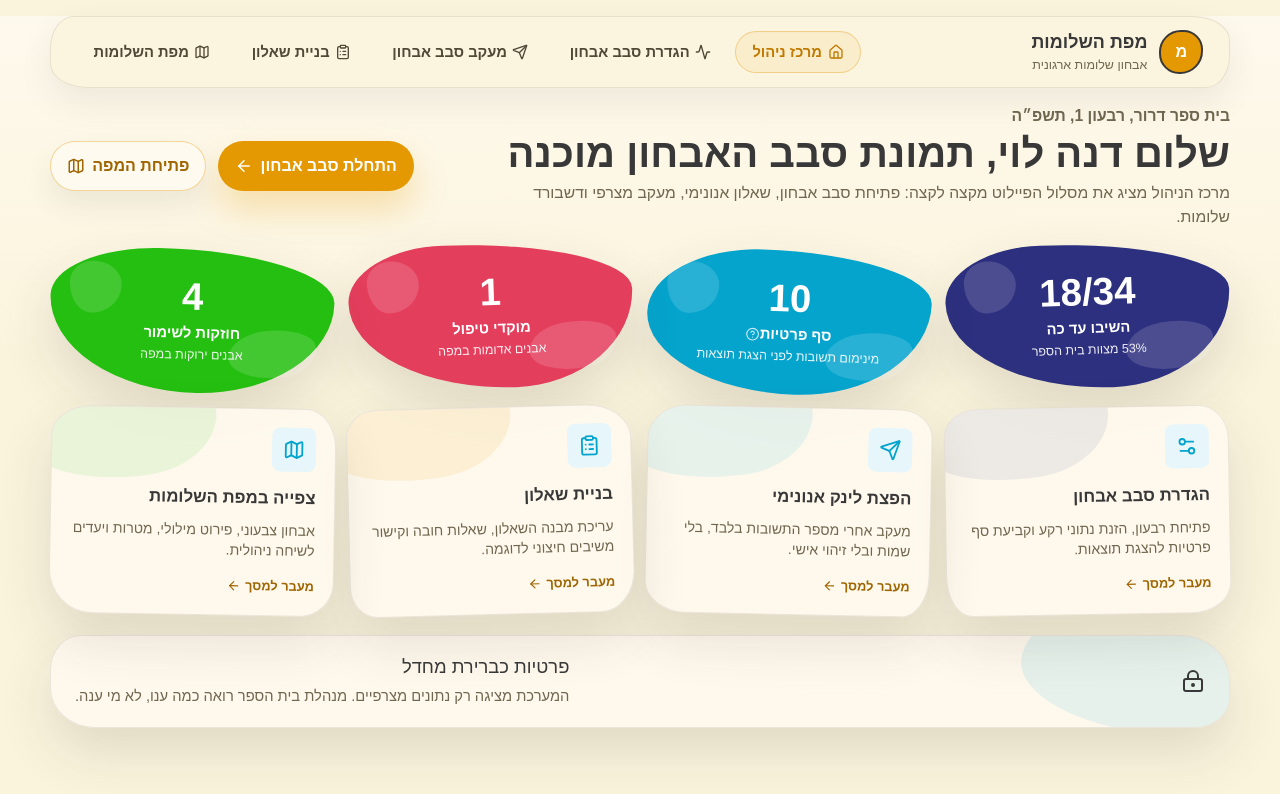
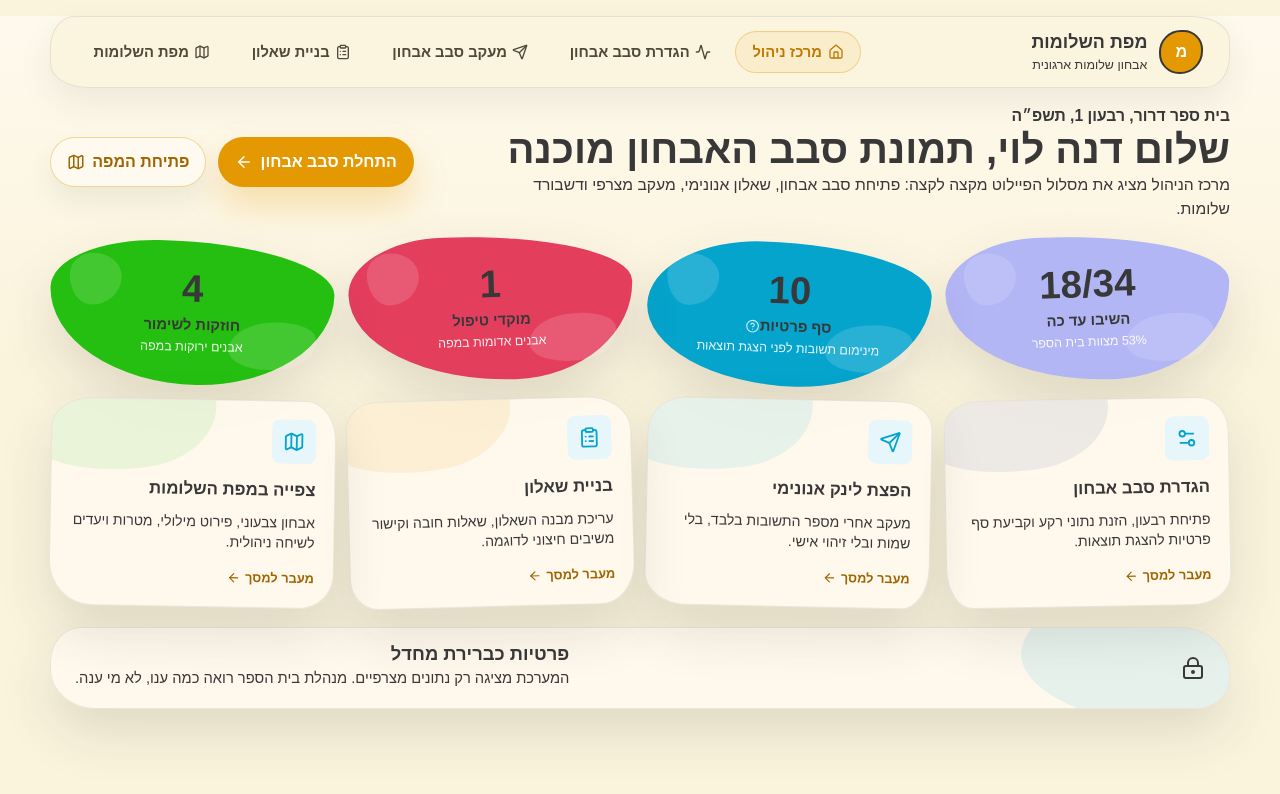
Before and after one commit to shteynu/shalomut-map-demo, a Next.js app: page / in a window 1280 px wide. Shown: the top 794 px of the page. Built offline with nearby package versions, Linux system fonts and the light colour scheme.

Commit message:
Fix regression: Rename 'סף הצגה' back to 'סף פרטיות' in round page and include design/style updates

```diff
--- a/src/app/globals.css
+++ b/src/app/globals.css
@@ -19,7 +19,7 @@
   --surface: #fffaf0;
   --surface-strong: #fff5d6;
   --ink: #383838;
-  --muted: #6f674f;
+  --muted: #383838;
   --line: #e6d9b7;
   --accent: #e49902;
   --accent-dark: #9f6500;
@@ -40,6 +40,8 @@ html {
   color: var(--ink);
   font-family: var(--font-sans);
   letter-spacing: 0;
+  -webkit-font-smoothing: antialiased;
+  -moz-osx-font-smoothing: grayscale;
 }
 
 body {
@@ -50,6 +52,16 @@ body {
     linear-gradient(180deg, rgba(255, 250, 240, 0.86), rgba(251, 244, 221, 0.95) 42%),
     var(--cream);
   color: var(--ink);
+}
+
+h1,
+h2,
+h3,
+h4,
+h5,
+h6 {
+  font-weight: 800;
+  line-height: 0.95;
 }
 
 a {
@@ -219,7 +231,8 @@ button:disabled {
   margin: 0;
   color: var(--accent-dark);
   font-size: 0.82rem;
-  font-weight: 800;
+  font-weight: 900;
+  text-transform: uppercase;
 }
 
 .intro-actions,
@@ -614,8 +627,9 @@ textarea {
 
 .question-card h2 {
   margin: 0;
-  font-size: 1.15rem;
-  line-height: 1.55;
+  font-size: clamp(1rem, 1.8vw, 1.15rem);
+  line-height: 0.95;
+  font-weight: 800;
 }
 
 .question-index {
@@ -781,7 +795,7 @@ textarea {
   overflow: visible;
   min-height: 11.2rem;
   border: none;
-  color: white;
+  color: var(--ink);
   box-shadow: var(--survey-stone-shadow);
   display: flex;
   flex-direction: column;
@@ -856,7 +870,7 @@ textarea {
 
 .survey-builder-metric-stone.stone-variant-navy,
 .stone-page .metric-card.stone-variant-navy {
-  background: var(--navy);
+  background: #b2b6f4;
   border-radius: 34% 66% 42% 58% / 38% 34% 66% 62%;
   transform: rotate(-2deg);
 }
@@ -1012,7 +1026,7 @@ textarea {
 .survey-builder-heading h2 {
   margin: 0.25rem 0 0;
   font-size: clamp(1.5rem, 2vw, 1.85rem);
-  line-height: 1.18;
+  line-height: 0.95;
 }
 
 .survey-builder-stone-page .status-badge,
@@ -1099,7 +1113,7 @@ textarea {
   padding: 0.32rem 0.82rem;
   border-radius: 999px;
   background: var(--question-color);
-  color: white;
+  color: var(--ink);
   font-weight: 800;
   box-shadow: 0 14px 26px rgba(56, 56, 56, 0.12);
 }
@@ -1178,18 +1192,18 @@ textarea {
   min-height: 8.3rem;
   border: none;
   border-radius: 34px 42px 30px 38px / 28px 34px 42px 30px;
-  color: white;
+  color: var(--ink);
   box-shadow: 0 18px 34px rgba(56, 56, 56, 0.14);
 }
 
 .survey-builder-legend-panel .legend-card strong,
 .survey-builder-legend-panel .legend-card span {
-  color: white;
+  color: var(--ink);
 }
 
 .survey-builder-legend-panel .legend-card span {
   margin-top: 0.5rem;
-  color: rgba(255, 255, 255, 0.92);
+  color: rgba(56, 56, 56, 0.92);
 }
 
 .survey-builder-legend-panel .legend-card.option-green,
@@ -1275,7 +1289,7 @@ textarea {
   transform: rotate(var(--stone-rotate));
   border: 2px solid rgba(56, 56, 56, 0.22);
   border-radius: 48% 52% 43% 57%;
-  color: white;
+  color: var(--ink);
   font-weight: 900;
   text-align: center;
   box-shadow: 0 16px 32px rgba(56, 56, 56, 0.16);
@@ -1326,7 +1340,7 @@ textarea {
 .detail-hero h2,
 .content-section h2 {
   margin: 0;
-  font-size: 1.8rem;
+  font-size: clamp(1.4rem, 3vw, 1.8rem);
 }
 
 .stone-detail-panel p,
@@ -1440,7 +1454,7 @@ textarea {
 
 .recommendation-card h3 {
   margin: 0 0 0.35rem;
-  font-size: 1.1rem;
+  font-size: clamp(1rem, 1.5vw, 1.15rem);
 }
 
 .dashboard-mock-page {
@@ -1487,8 +1501,8 @@ textarea {
 .dashboard-heading h1 {
   margin: 0;
   font-size: clamp(2.4rem, 4.5vw, 3.6rem);
-  font-weight: 900;
-  line-height: 0.94;
+  font-weight: 800;
+  line-height: 0.95;
 }
 
 .dashboard-heading p {
@@ -1528,7 +1542,7 @@ textarea {
 .dashboard-map-blob {
   position: absolute;
   display: block;
-  color: white;
+  color: var(--ink);
   box-shadow: 0 26px 54px rgba(56, 56, 56, 0.16);
   cursor: grab;
   user-select: none;
@@ -1614,7 +1628,7 @@ textarea {
   margin: 2.2rem auto 0;
   padding: clamp(2.5rem, 5vw, 4.5rem);
   border-radius: 36% 64% 40% 60% / 28% 28% 72% 72%;
-  color: white;
+  color: var(--ink);
   box-shadow: 0 26px 56px rgba(56, 56, 56, 0.18);
   transition: filter 160ms ease, box-shadow 160ms ease;
   cursor: pointer;
@@ -1673,7 +1687,7 @@ textarea {
 
 .dashboard-pill-button-primary {
   background: var(--accent);
-  color: white;
+  color: var(--ink);
 }
 
 .dashboard-pill-button-secondary {
@@ -1697,7 +1711,7 @@ textarea {
   padding: 2.2rem 3.4rem;
   border-radius: 42% 58% 38% 62% / 38% 34% 66% 62%;
   background: var(--accent);
-  color: white;
+  color: var(--ink);
   text-align: center;
   box-shadow: 0 24px 48px rgba(56, 56, 56, 0.17);
   transition: filter 160ms ease, box-shadow 160ms ease;
@@ -1751,7 +1765,7 @@ textarea {
   align-content: center;
   padding: 2.2rem 2.5rem;
   background: var(--accent);
-  color: white;
+  color: var(--ink);
   text-align: center;
   box-shadow: 0 24px 48px rgba(56, 56, 56, 0.17);
   transition: filter 160ms ease, box-shadow 160ms ease;
@@ -1766,7 +1780,8 @@ textarea {
 .dashboard-recommendation-blob h2 {
   margin: 0 0 0.8rem;
   font-size: clamp(1.3rem, 1.75vw, 1.95rem);
-  line-height: 1.24;
+  font-weight: 800;
+  line-height: 0.95;
 }
 
 .dashboard-recommendation-blob p {
@@ -2626,19 +2641,19 @@ textarea {
 .stone-page .legend-row .legend-card {
   border: none;
   border-radius: 34px 42px 30px 38px / 28px 34px 42px 30px;
-  color: white;
+  color: var(--ink);
   box-shadow: 0 18px 34px rgba(56, 56, 56, 0.14);
   transition: transform 150ms ease;
 }
 
 .stone-page .legend-row .legend-card strong,
 .stone-page .legend-row .legend-card span {
-  color: white;
+  color: var(--ink);
 }
 
 .stone-page .legend-row .legend-card span {
   margin-top: 0.5rem;
-  color: rgba(255, 255, 255, 0.92);
+  color: rgba(56, 56, 56, 0.92);
 }
 
 .stone-page .legend-row .legend-card.option-green {
@@ -2702,7 +2717,7 @@ textarea {
   padding: 0.2rem 0.7rem;
   border-radius: 999px;
   background: var(--question-color);
-  color: white;
+  color: var(--ink);
   font-weight: 800;
   box-shadow: 0 10px 22px rgba(56, 56, 56, 0.08);
 }
@@ -2725,19 +2740,19 @@ textarea {
 
 .stone-page .answer-button.option-green[aria-pressed="true"] {
   background: var(--green);
-  color: white;
+  color: var(--ink);
   border-color: transparent;
 }
 
 .stone-page .answer-button.option-yellow[aria-pressed="true"] {
   background: var(--accent);
-  color: white;
+  color: var(--ink);
   border-color: transparent;
 }
 
 .stone-page .answer-button.option-red[aria-pressed="true"] {
   background: var(--red);
-  color: white;
+  color: var(--ink);
   border-color: transparent;
 }
 
@@ -2818,7 +2833,7 @@ textarea {
 .stone-page .page-intro h1 {
   font-size: clamp(1.8rem, 3.2vw, 2.5rem);
   max-width: 40ch;
-  line-height: 1.15;
+  line-height: 0.95;
   margin-bottom: 0.3rem;
 }
 
@@ -2877,7 +2892,7 @@ textarea {
 }
 
 .stone-page .privacy-band h2 {
-  font-size: 1.15rem;
+  font-size: clamp(1rem, 1.6vw, 1.15rem);
   margin: 0;
 }
 
@@ -2957,7 +2972,7 @@ textarea {
 
 .stone-page .form-section h3 {
   margin: 0;
-  font-size: 0.95rem;
+  font-size: clamp(0.85rem, 1.2vw, 0.98rem);
   color: #574f3a;
   font-weight: 800;
 }
--- a/src/app/round/page.tsx
+++ b/src/app/round/page.tsx
@@ -23,7 +23,7 @@ export default function RoundPage() {
         <MetricCard className="stone-variant-navy" value={activeRound.openedAt} label="פתיחה" helper="מועד הפצת הלינק" />
         <MetricCard className="stone-variant-teal" value={activeRound.closesAt} label="סגירה" helper="סיום איסוף מתוכנן" />
         <MetricCard className="stone-variant-orange" value={`${activeRound.responseCount}`} label="תשובות" helper="מספר מצרפי בלבד" />
-        <MetricCard className="stone-variant-green" value={`${activeRound.minimumResponses}`} label="סף הצגה" helper="הגנה על אנונימיות" />
+        <MetricCard className="stone-variant-green" value={`${activeRound.minimumResponses}`} label="סף פרטיות" helper="הגנה על אנונימיות" />
       </section>
 
       <RoundControls />
```
Also changed, not shown: 2 other files (tests, documents, lock files or other folders).
